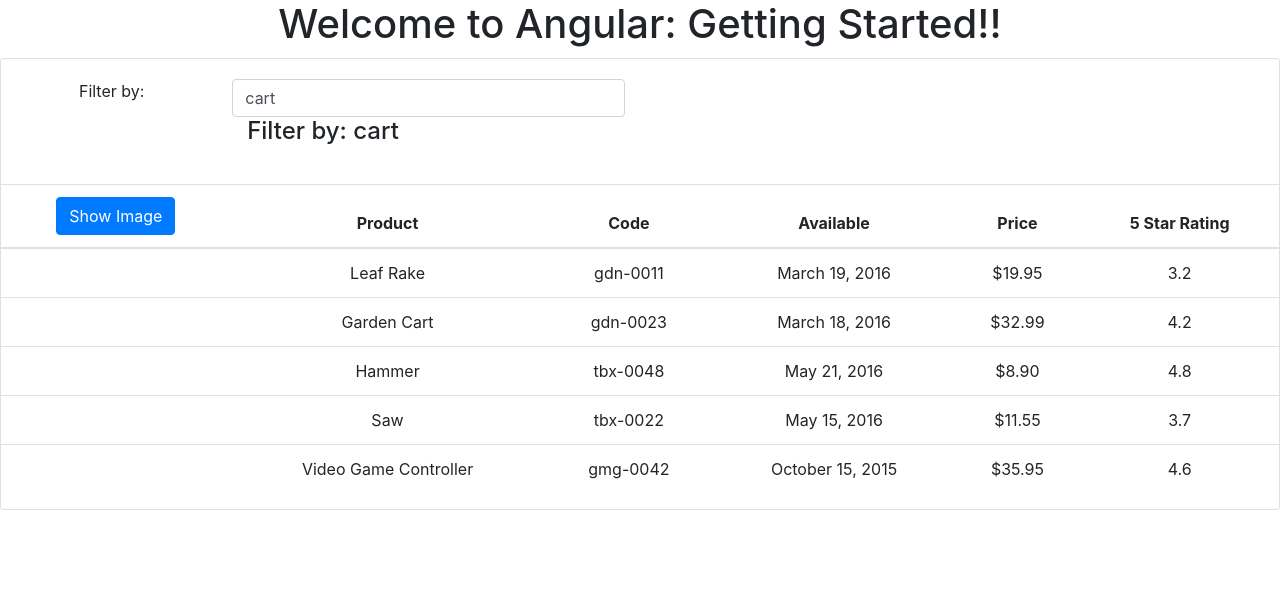
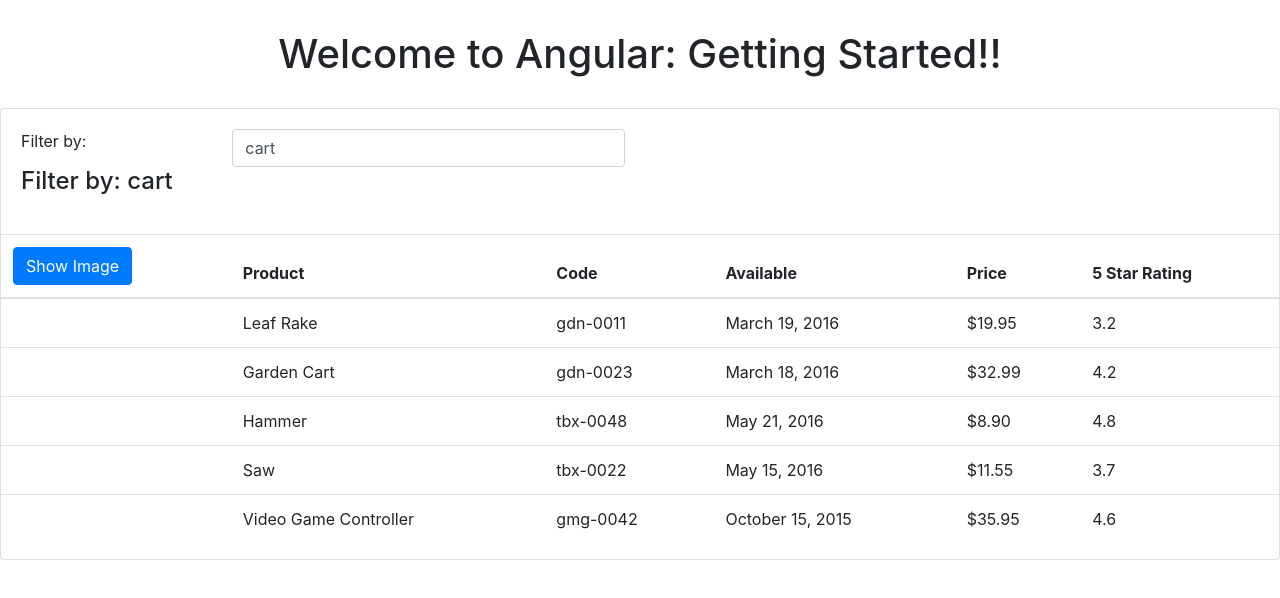
Before and after one commit to weezykon/ngAPM, an Angular app: page / in a window 1280 px wide. Shown: the top 598 px of the page. Built offline with nearby package versions, Linux system fonts and the light colour scheme.

Commit message:
restyled app component

```diff
--- a/src/app/app.component.css
+++ b/src/app/app.component.css
@@ -1,3 +1,7 @@
 .nav-link {
   font-size: large;
 }
+.center{
+  text-align: center;
+  margin:30px;
+}
--- a/src/app/app.component.html
+++ b/src/app/app.component.html
@@ -1,6 +1,6 @@
 <!--The whole content below can be removed with the new code.-->
-<div style="text-align:center">
-  <h1>
+<div>
+  <h1 class="center">
     Welcome to {{title}}!!
   </h1>
   <pm-products></pm-products>
```
